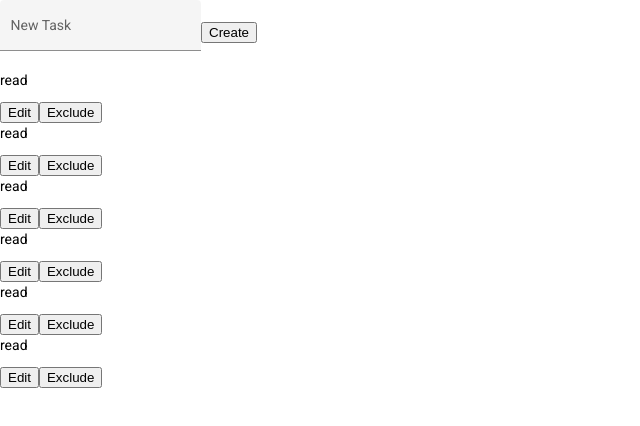
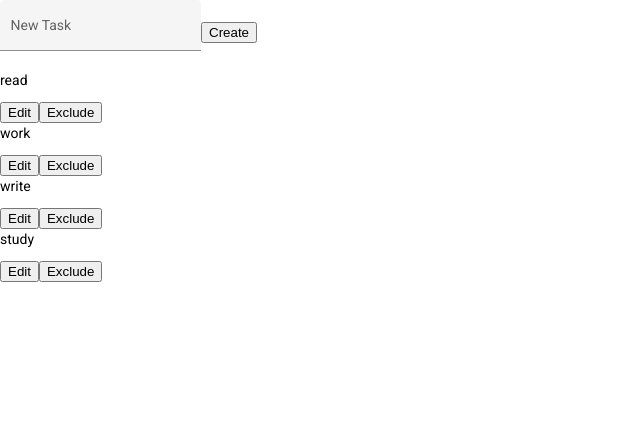
Before and after one commit to jorge933/angular-todo-app, an Angular app: page / in a window 1280 px wide. Shown: the top 426 px of the page, without its empty margins (0-640 px from the left). Built offline with nearby package versions, Linux system fonts and the light colour scheme.

Commit message:
📦 refactor(tasks.mock): new tasks names

```diff
--- a/src/app/mocks/tasks.mock.ts
+++ b/src/app/mocks/tasks.mock.ts
@@ -7,22 +7,14 @@ export const TASKS_MOCK: Task[] = [
   },
   {
     id: 2,
-    name: 'read',
+    name: 'work',
   },
   {
     id: 3,
-    name: 'read',
+    name: 'write',
   },
   {
     id: 4,
-    name: 'read',
-  },
-  {
-    id: 5,
-    name: 'read',
-  },
-  {
-    id: 6,
-    name: 'read',
+    name: 'study',
   },
 ];
```
